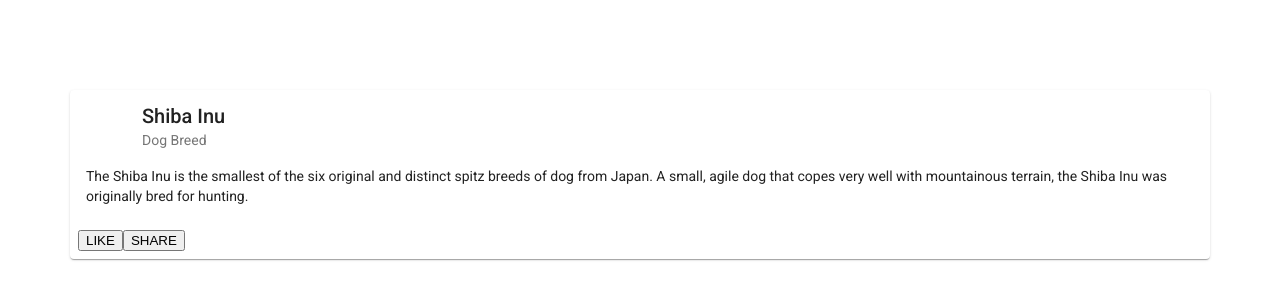
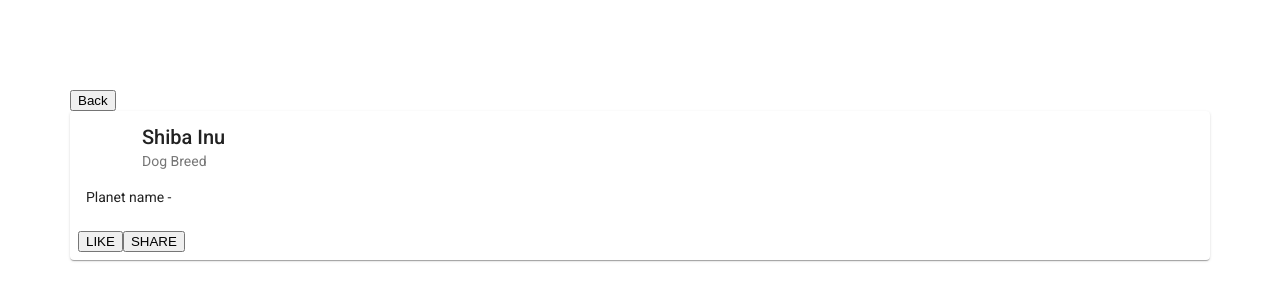
Before and after one commit to ViachaslauBohdan/list-of-planets, an Angular app: page /planet/1 in a window 1280 px wide. Shown: the part 110-410 px from the top of the page. Built offline with nearby package versions, Linux system fonts and the light colour scheme; no server answers.

Commit message:
planets details update

```diff
--- a/src/app/planets/planet-details/planet-details.component.html
+++ b/src/app/planets/planet-details/planet-details.component.html
@@ -1,3 +1,5 @@
+<button routerLink="/">Back</button>
+
 <mat-card class="example-card">
   <mat-card-header>
     <div mat-card-avatar class="example-header-image"></div>
@@ -7,9 +9,7 @@
   <!-- <img mat-card-image src="https://material.angular.io/assets/img/examples/shiba2.jpg" alt="Photo of a Shiba Inu"> -->
   <mat-card-content>
     <p>
-      The Shiba Inu is the smallest of the six original and distinct spitz breeds of dog from Japan.
-      A small, agile dog that copes very well with mountainous terrain, the Shiba Inu was originally
-      bred for hunting.
+     Planet name - {{planet?.name}}
     </p>
   </mat-card-content>
   <mat-card-actions>
--- a/src/app/planets/planet-details/planet-details.component.ts
+++ b/src/app/planets/planet-details/planet-details.component.ts
@@ -1,4 +1,7 @@
 import { Component, OnInit } from '@angular/core';
+import { PlanetsService } from '../planets.service';
+import { ActivatedRoute } from '@angular/router';
+import { Planet } from '../planets.interface';
 
 @Component({
   selector: 'app-planet-details',
@@ -6,10 +9,18 @@ import { Component, OnInit } from '@angular/core';
   styleUrls: ['./planet-details.component.sass']
 })
 export class PlanetDetailsComponent implements OnInit {
-
-  constructor() { }
+  planet: Planet
+  constructor(
+    private route: ActivatedRoute,
+    private plnService: PlanetsService
+  ) { }
 
   ngOnInit(): void {
+    const id = this.route.snapshot.paramMap.get('id');
+    this.plnService.getPlanet(id)
+    .subscribe((planet: Planet) => {
+      this.planet = planet
+    })
   }
 
 }
--- a/src/app/planets/planets.service.ts
+++ b/src/app/planets/planets.service.ts
@@ -2,7 +2,7 @@ import { Injectable } from '@angular/core';
 import { HttpClient } from '@angular/common/http';
 import { Observable, throwError } from 'rxjs';
 import { catchError, retry } from 'rxjs/operators';
-import { PlanetsResponse } from './planets.interface';
+import { PlanetsResponse, Planet } from './planets.interface';
 
 @Injectable({
   providedIn: 'root'
@@ -15,6 +15,9 @@ export class PlanetsService {
   getPlanets() {
     return this.http.get<PlanetsResponse>(this.base)
   }
+  getPlanet(id: string) {
+    return this.http.get<Planet>(`${this.base}${id}`)
+  }
   searchPlanets(text: string) {
     return this.http.get<PlanetsResponse>(`${this.base}?search=${text}`)
   }
```
